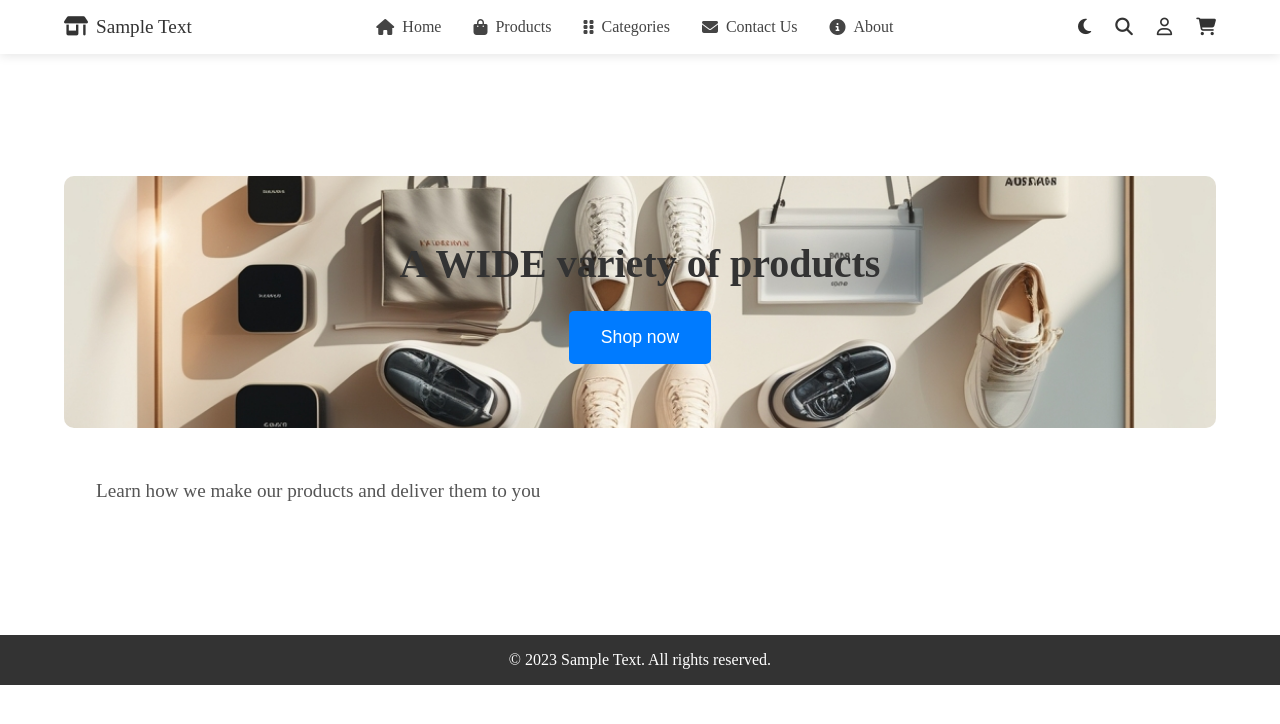
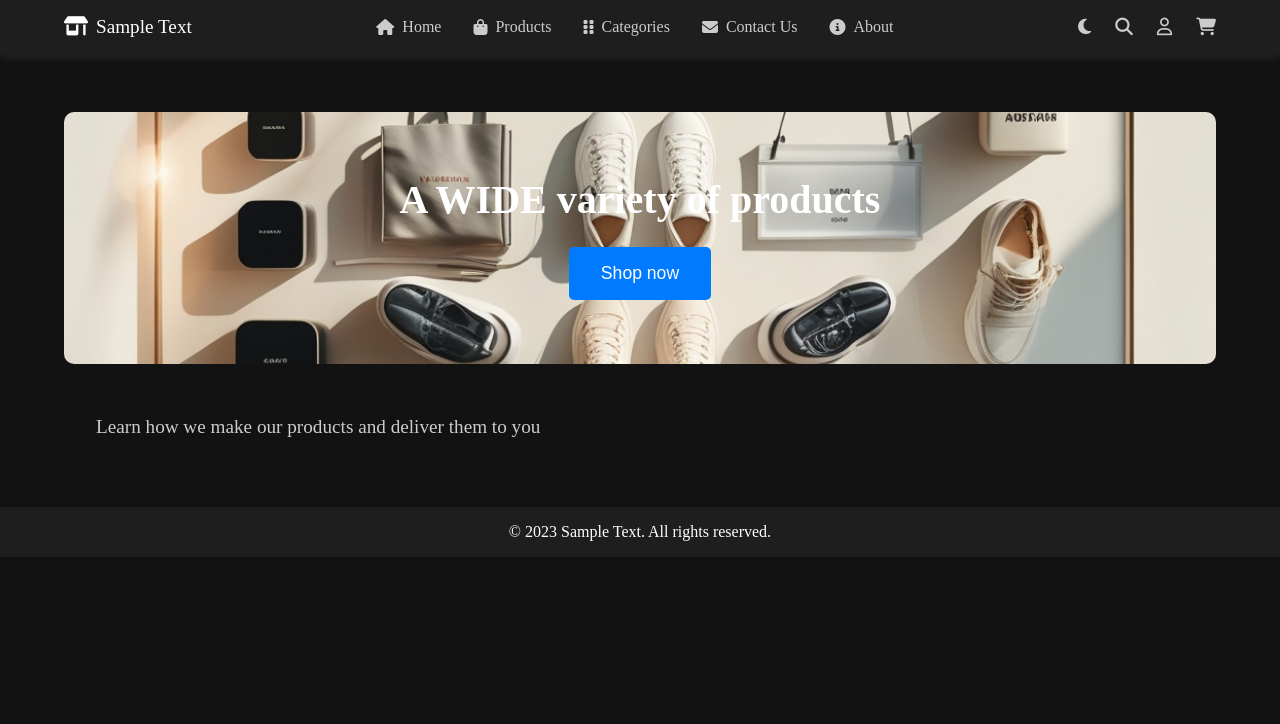
Before and after one commit to MoatazAlBakry/ecommerce_website, a plain HTML site: page homepage.html in a window 1280 px wide. Both pictures are taken after a click on the icon 1084 px from the left and 27 px from the top of the page. Drawn offline with Linux system fonts and the light colour scheme.

Commit message:
finalised dark mode

```diff
--- a/homepage.css
+++ b/homepage.css
@@ -68,10 +68,10 @@
 
 main {
     margin-top: 80px;
-    padding: 6rem 5%;
+    padding: 2rem 5%;
 }
 
-.pad {
+.header_image {
     background-image: image-set(url(images/Leonardo_Phoenix_10_A_vibrant_website_background_image_in_a_he_0.jpg));
     background-repeat: no-repeat;
     background-position: center;
@@ -129,6 +129,7 @@ main p {
     margin-top: 2rem;
 }
 
+/* responsive layout */
 @media (max-width: 768px) {
     .nav_links {
         display: none;
@@ -172,3 +173,62 @@ main p {
         font-size: 1rem;
     }
 }
+
+
+/* Dark mode info */
+body.dark-mode {
+    background-color: #121212;
+    color: #ffffff;
+}
+
+body.dark-mode .navbar {
+    background-color: #1e1e1e;
+    box-shadow: 0 2px 10px rgba(255, 255, 255, 0.1);
+}
+
+body.dark-mode .logo {
+    color: #ffffff;
+}
+
+body.dark-mode .nav_links li {
+    color: #cccccc;
+}
+
+body.dark-mode .nav_links li:hover {
+    color: #007bff;
+}
+
+body.dark-mode .search_cart i {
+    color: #cccccc;
+}
+
+body.dark-mode .search_cart i:hover {
+    color: #007bff;
+}
+
+body.dark-mode main h2 {
+    color: #ffffff;
+}
+
+body.dark-mode main p {
+    color: #cccccc;
+}
+
+body.dark-mode .footer {
+    background-color: #1e1e1e;
+    color: #ffffff;
+}
+
+body.dark-mode .hero {
+    background-color: #1e1e1e;
+    color: #ffffff;
+}
+
+body.dark-mode button {
+    background-color: #007bff;
+    color: #ffffff;
+}
+
+body.dark-mode button:hover {
+    background-color: #0056b3;
+}
--- a/homepage.html
+++ b/homepage.html
@@ -23,7 +23,7 @@
             </ul>
         </div>
         <div class="search_cart">
-            <i class="fa-solid fa-moon"></i>
+            <i class="fa-solid fa-moon" aria-label="Toggle dark mode?"></i>
             <i class="fa-solid fa-magnifying-glass"></i>
             <i class="fa-regular fa-user"></i>
             <i class="fa-solid fa-cart-shopping"></i>
@@ -33,7 +33,7 @@
         </div>
     </nav>
     <main>
-        <div class="pad">
+        <div class="header_image">
             <h2>A WIDE variety of products</h2>
             <button>Shop now</button>
         </div>
--- a/homepage.js
+++ b/homepage.js
@@ -1,13 +1,30 @@
 const mobile = document.querySelector('.mobile');
 const navLinks = document.querySelector('.nav_links');
-
 mobile.addEventListener('click', () => {
     navLinks.classList.toggle('active');
 });
-
 const navItems = document.querySelectorAll('.nav_links li');
 navItems.forEach(item => {
     item.addEventListener('click', () => {
-        navLinks.classList.remove('active'); // Hide the navigation menu
+        navLinks.classList.remove('active');
     });
 });
+// dark mode
+const darkModeToggle = document.querySelector('.fa-moon');
+const body = document.body;
+
+//user preference
+const savedTheme = localStorage.getItem('theme');
+if (savedTheme === 'dark') {
+    body.classList.add('dark-mode');
+}
+
+// Toggle event listener & save user pref
+darkModeToggle.addEventListener('click', () => {
+    body.classList.toggle('dark-mode');
+    if (body.classList.contains('dark-mode')) {
+        localStorage.setItem('theme', 'dark');
+    } else {
+        localStorage.setItem('theme', 'light');
+    }
+});
```
